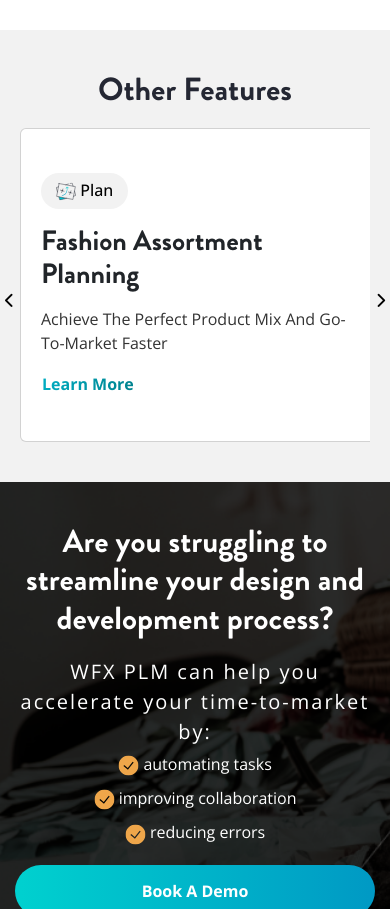
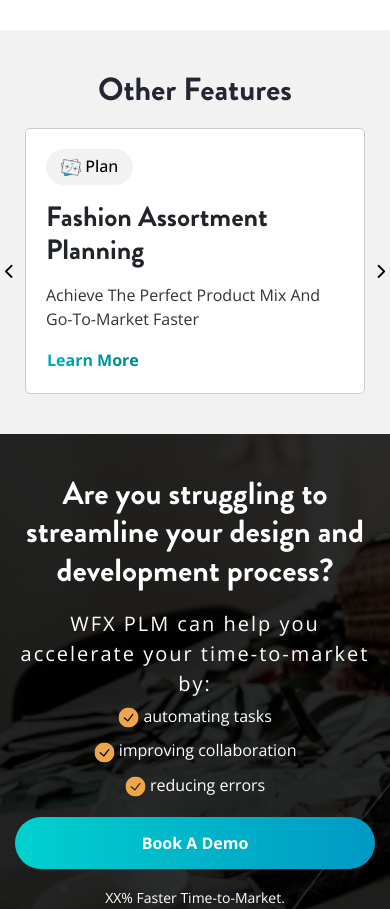
Before and after one commit to mukeshnegi1210/WFX-Aanchal, a plain HTML site: page features/features.html in a window 390 px wide. Shown: the part 6440-7349 px from the top of the page. Drawn offline with nearby package versions, Linux system fonts and the light colour scheme.

Commit message:
Add files via upload

```diff
--- a/blog/blog.js
+++ b/blog/blog.js
@@ -20,9 +20,7 @@ document.addEventListener("DOMContentLoaded", () => {
   });
 });
 
-function loadMoreBlogs() {
-  alert("Load more blogs functionality is not implemented yet!");
-}
+
 
 
 document.addEventListener("DOMContentLoaded", () => {
--- a/features/features.css
+++ b/features/features.css
@@ -12,23 +12,24 @@
 
 .slider {
     display: flex;
-
+    align-items: stretch;
     transition: transform 0.5s ease-in-out;
 }
 
 .slider-feature .card {
-    flex: 0 0 calc((100% - 80px) / 4);
-    /* 4 cards visible at a time */
-    margin-inline: 10px;
+    flex: 0 0 25%;
     box-sizing: border-box;
+    margin: 0;
+    justify-content: center;
+    align-items: center;
+    padding: 0 5px;
+    border: 0;
+    background-color: transparent;
+}
 
 
-    justify-content: center;
-    align-items: center;
-}
-
 .card-content {
-
+    border: 1px solid #cccccc;
     border-radius: 5px;
     padding: 20px;
     text-align: left;
@@ -36,6 +37,9 @@
     flex-direction: column;
     justify-content: flex-start;
     align-items: flex-start;
+    height: 100%;
+    background-color: #ffffff;
+
 }
 
 .card-content .tag {
@@ -191,7 +195,7 @@ a.btn-link:hover {
 
 @media(max-width : 1200px) {
     .slider-feature .card {
-        flex: 0 0 calc((100% - 40px) / 3);
+        flex: 0 0 calc((100%) / 3);
     }
 
     .feature-banner .plm-text-content {
@@ -210,7 +214,7 @@ a.btn-link:hover {
     }
 
     .slider-feature .card {
-        flex: 0 0 calc((100% - 40px) / 2);
+        flex: 0 0 calc((100%) / 2);
     }
 
     .feature-main-heading {
@@ -262,7 +266,8 @@ a.btn-link:hover {
     }
 
     .slider-feature .card {
-        flex: 0 0 100%;
+        flex: 0 0 calc(100%);
+        padding: 0 10px;
     }
 
     .fpb_form>.row .col-12.sm_cols input {
--- a/features/features.html
+++ b/features/features.html
@@ -246,8 +246,7 @@
 						<span class="tag"><img src="./../assets/img/features-slider4.svg" alt=""> Plan</span>
 						<h3 class="help-card-second-title">Fashion Assortment Planning
 						</h3>
-						<p>Lorem ipsum dolor sit amet consectetur. Sit velit mi sed at et risus bibendum. Laoreet ornare
-							ipsum sed egestas sollicitudin leo.</p>
+						<p>Achieve The Perfect Product Mix And Go-To-Market Faster</p>
 						<a href="#" class="btn btn-link">Learn More</a>
 					</div>
 				</div>
--- a/features/features.js
+++ b/features/features.js
@@ -17,21 +17,21 @@ const updateVisibleCards = () => {
   }
   cardWidth = slider.children[0].offsetWidth; // Recalculate card width
   currentIndex = Math.min(currentIndex, totalCards - visibleCards); // Adjust currentIndex
-  slider.style.transform = `translateX(-${(currentIndex * cardWidth)+5}px)`; // Adjust slider position
+  slider.style.transform = `translateX(-${(currentIndex * cardWidth)}px)`; // Adjust slider position
 };
 
 // Event listeners for arrows
 prevArrow.addEventListener("click", () => {
   if (currentIndex > 0) {
     currentIndex--;
-    slider.style.transform = `translateX(-${(currentIndex * cardWidth)+15}px)`;
+    slider.style.transform = `translateX(-${(currentIndex * cardWidth)+5}px)`;
   }
 });
 
 nextArrow.addEventListener("click", () => {
   if (currentIndex < totalCards - visibleCards) {
     currentIndex++;
-    slider.style.transform = `translateX(-${(currentIndex * cardWidth)+15}px)`;
+    slider.style.transform = `translateX(-${(currentIndex * cardWidth)+5}px)`;
   }
 });
 
```
Also changed, not shown: PLM/PLM.html (+1 -1 lines), blog/blog.html (+1 -1 lines).
